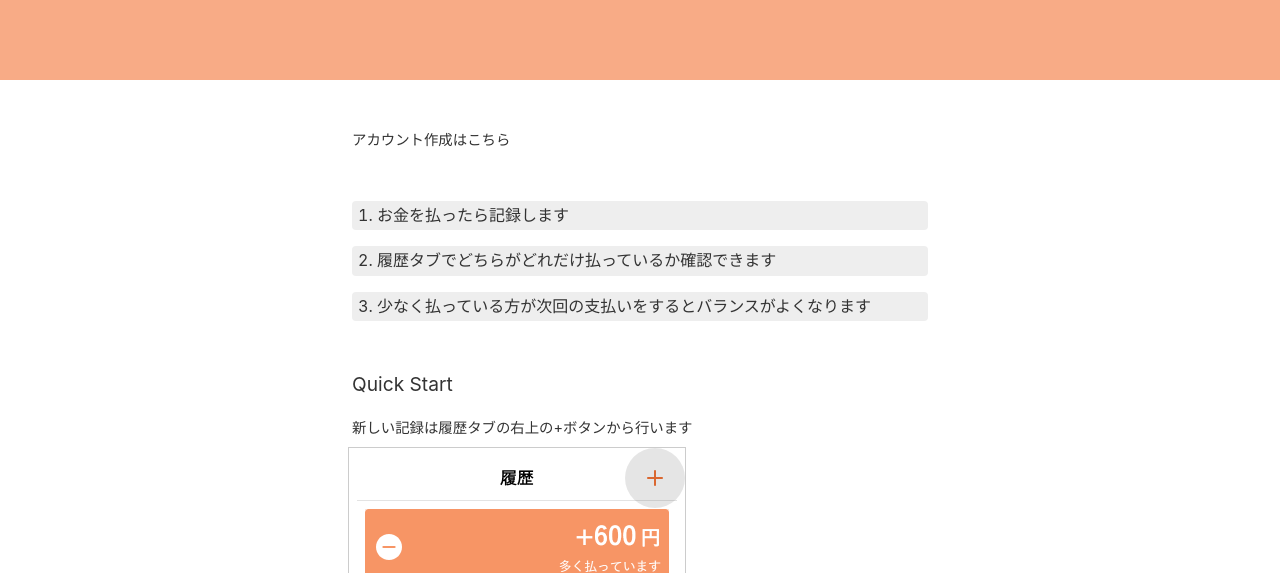
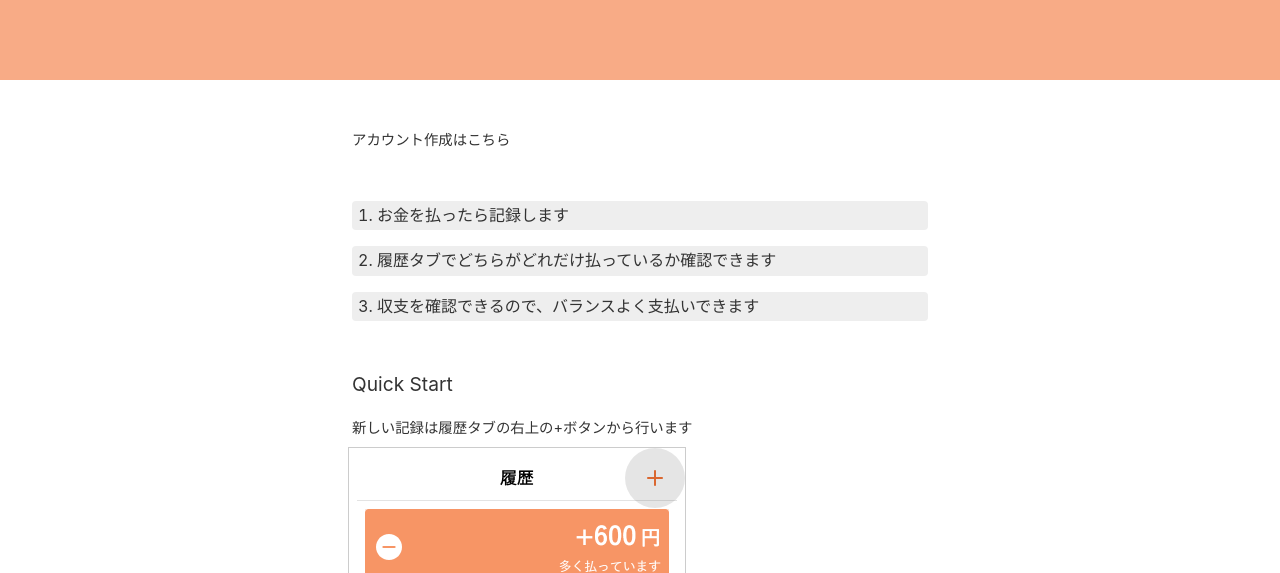
Before and after one commit to ryo4004/osaifu2, a Gatsby site in the folder page/: page /guide in a window 1280 px wide. Shown: the part 227-800 px from the top of the page. Built offline with nearby package versions, Linux system fonts and the light colour scheme; Gatsby itself is replaced by a stand-in of ours.

Commit message:
page update guide.js

```diff
--- a/page/src/pages/guide.js
+++ b/page/src/pages/guide.js
@@ -20,7 +20,7 @@ const Guide = () => (
         <ol className='main-guide'>
           <li>お金を払ったら記録します</li>
           <li>履歴タブでどちらがどれだけ払っているか確認できます</li>
-          <li>少なく払っている方が次回の支払いをするとバランスがよくなります</li>
+          <li>収支を確認できるので、バランスよく支払いできます</li>
         </ol>
         <h2>Quick Start</h2>
         <p>新しい記録は履歴タブの右上の+ボタンから行います</p>
```
